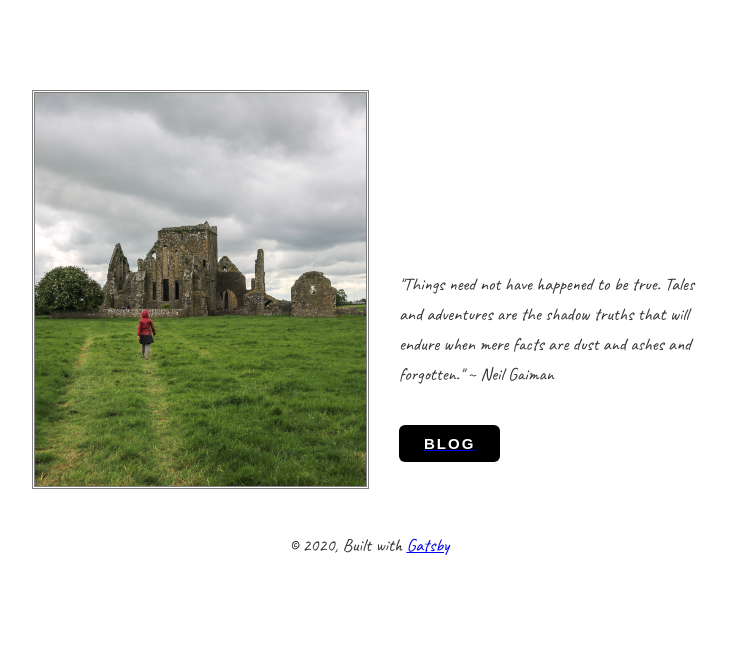
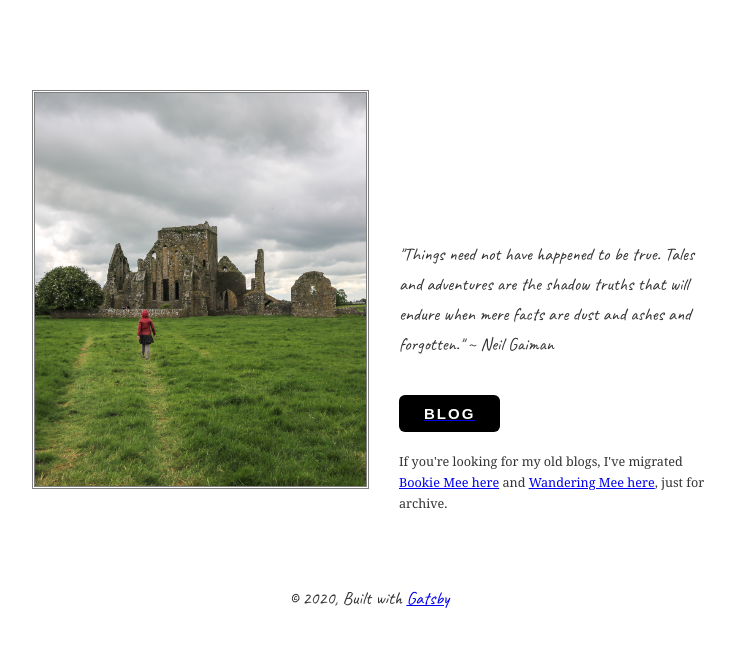
Before and after one commit to dionizh/gatsby-netlify, a Gatsby site: page / in a window 1280 px wide. Shown: the whole page, without its empty margins (271-1006 px from the left). Built offline with nearby package versions, Linux system fonts and the light colour scheme; Gatsby itself is replaced by a stand-in of ours; some packages are replaced by stand-ins of ours.

Commit message:
add old blogs info

```diff
--- a/src/pages/index.js
+++ b/src/pages/index.js
@@ -15,8 +15,12 @@ class IndexPage extends React.Component {
       border: "3px double grey"
     };
     const quoteStyle = {
-      paddingTop: "180px",
+      paddingTop: "150px",
       fontFamily: 'Caveat',
+    };
+    const infoStyle = {
+      fontSize: "0.7em",
+      paddingTop: "20px"
     };
 
     return (
@@ -31,13 +35,20 @@ class IndexPage extends React.Component {
         </div>
 
           <div style={ quoteStyle }>
-          "Things need not have happened to be true. Tales and adventures are the shadow truths that will endure when mere facts are dust and ashes and forgotten."
+          "Things need not have happened to be true. Tales and adventures are
+          the shadow truths that will endure when mere facts are dust and ashes and forgotten."
 ~ Neil Gaiman
           </div>
 
         <Link to="/blog/">
           <Button marginTop="35px">Blog</Button>
         </Link>
+
+        <div style={ infoStyle }>
+        If you're looking for my old blogs, I've migrated <a href="https://meexia.wordpress.com/">Bookie Mee
+        here</a> and <a href="https://thewanderingmee.wordpress.com/">Wandering Mee here</a>,
+        just for archive.
+        </div>
       </Layout>
     )
   }
```
